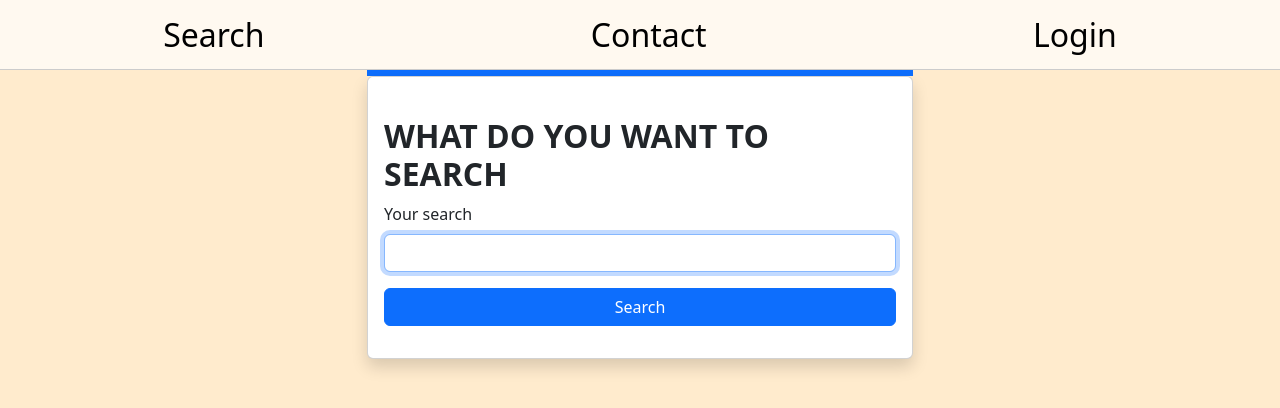
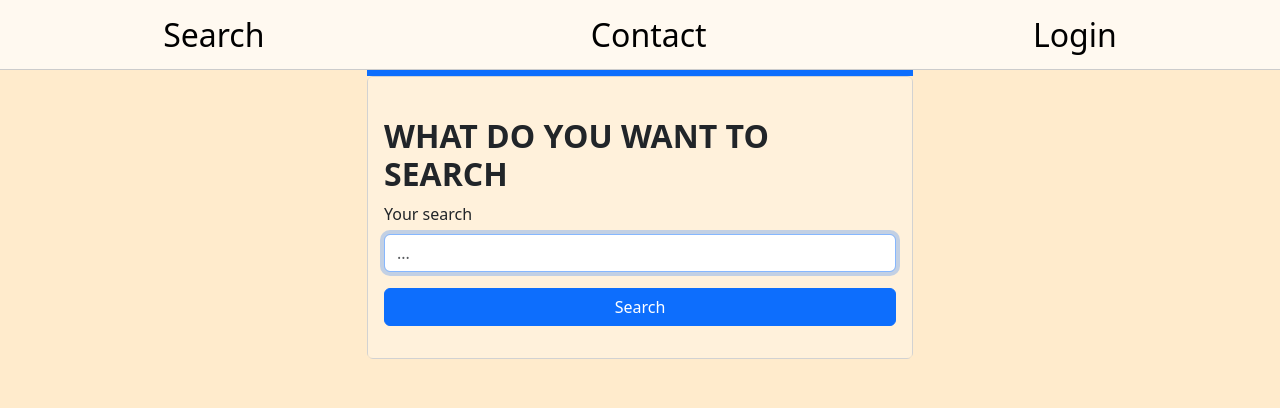
Before and after one commit to ThanhBinh0801/foodpage, a React (Create React App) app: page /SearchButton in a window 1280 px wide. Shown: the top 408 px of the page. Built offline with nearby package versions, Linux system fonts and the light colour scheme.

Commit message:
B setting color search

```diff
--- a/src/App.css
+++ b/src/App.css
@@ -46,7 +46,7 @@
 }
 .App {
   height: 100vh;
-  background-color: blanchedalmond;
+  background-color: rgb(255, 235, 204);
 }
 .navheader {
   font-size: xx-large;
@@ -64,3 +64,9 @@
   text-decoration: none;
   color: black;
 }
+.card-search {
+  background-color: rgb(246, 231, 182);
+}
+.custom-card-body {
+  background-color: rgb(255, 235, 204, 0.7) !important;
+}
--- a/src/file jsx/Search/Search.jsx
+++ b/src/file jsx/Search/Search.jsx
@@ -82,12 +82,12 @@ function SearchButton() {
   return (
     <div onClick={handleSearch}>
       <header>
-        <Container>
-          <Row className="vh-70 d-flex justify-content-center align-items-center">
+        <Container className="container">
+          <Row className="vh-70 d-flex justify-content-center align-items-center ">
             <Col md={8} lg={6} xs={12}>
               <div className="border border-3 border-primary"></div>
-              <Card className="shadow">
-                <Card.Body>
+              <Card>
+                <Card.Body className="custom-card-body">
                   <div className="mb-3 mt-md-4">
                     <h2 className="fw-bold mb-2 text-uppercase ">
                       What do you want to search
@@ -102,6 +102,7 @@ function SearchButton() {
                           <Form.Control
                             type="Text"
                             value={searchText}
+                            placeholder="..."
                             onChange={handleInputChange}
                             onKeyDown={handleKeyDown}
                             autoFocus
```
